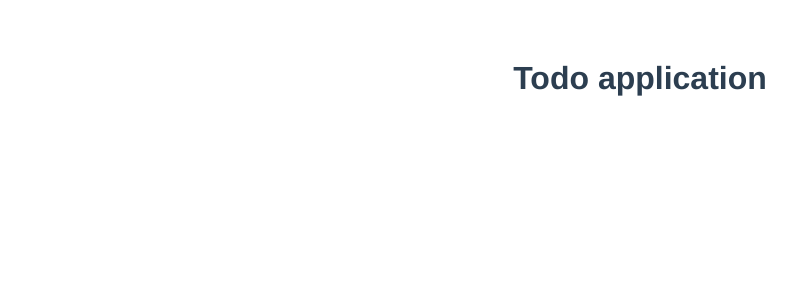
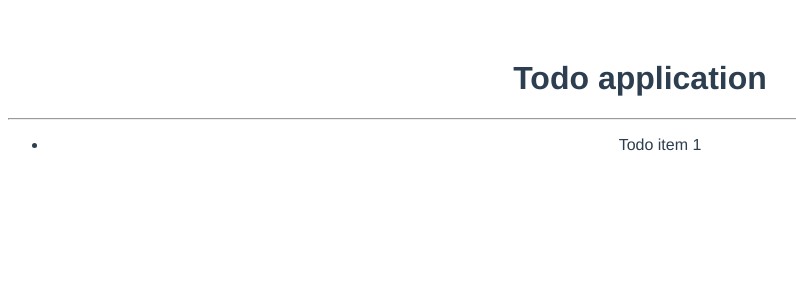
Before and after one commit to vvv09/vue-sand-box, a Vue app: page / in a window 1280 px wide. Shown: the top 300 px of the page, without its empty margins (0-796 px from the left). Built offline with nearby package versions, Linux system fonts and the light colour scheme.

Commit message:
feat: new components creation and registration

```diff
--- a/src/App.vue
+++ b/src/App.vue
@@ -1,14 +1,18 @@
 <template>
   <div id="app">
     <h1>Todo application</h1>
+    <hr>
+    <TodoList />
   </div>
 </template>
 
 <script>
+import TodoList from '@/components/TodoList'
+
 export default {
   name: 'app',
   components: {
-
+    TodoList
   }
 }
 </script>
--- /dev/null
+++ b/src/components/TodoItem.vue
@@ -0,0 +1,5 @@
+<template>
+    <li>
+        Todo item 1
+    </li>
+</template>
--- /dev/null
+++ b/src/components/TodoList.vue
@@ -0,0 +1,17 @@
+<template>
+    <div>
+        <ul>
+            <TodoItem />
+        </ul>
+    </div>
+</template>
+
+<script>
+    import TodoItem from '@/components/TodoItem'
+
+    export default {
+        components: {
+            TodoItem
+        }
+    }
+</script>
```
